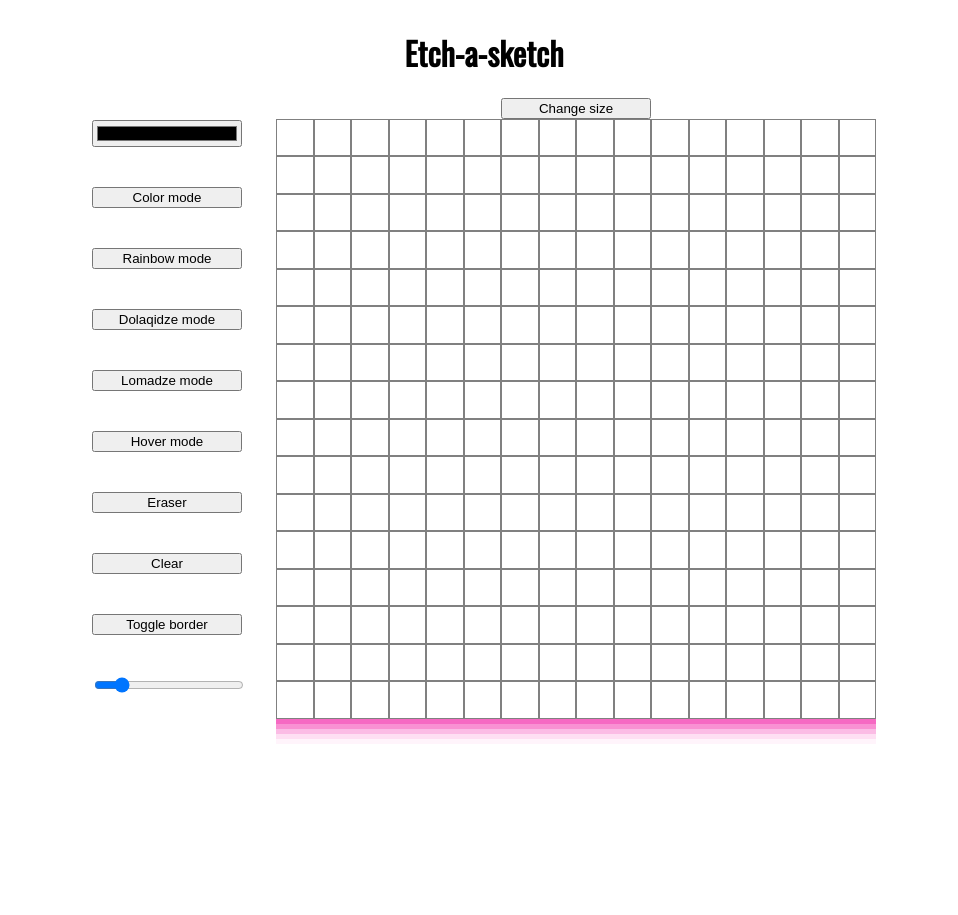
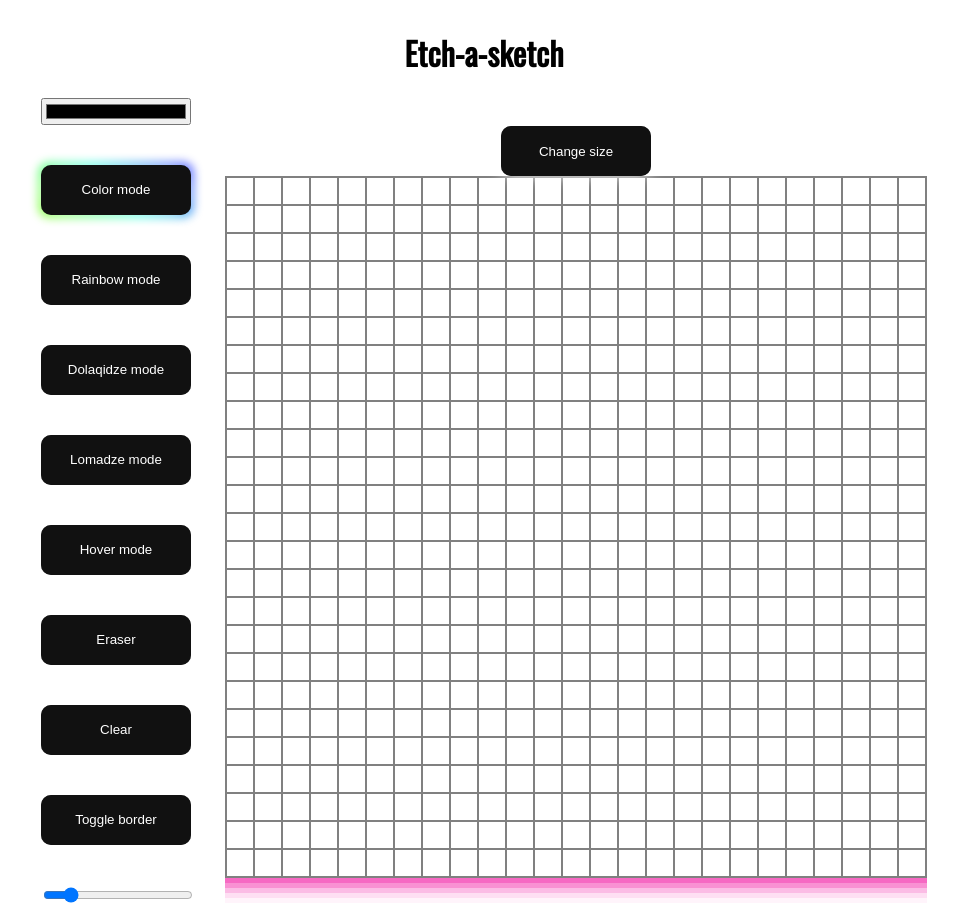
Before and after one commit to Devdaa/Etch-A-Sketch, a plain HTML site: page index.html in a window 1280 px wide. Both pictures are taken after a click on the button "Color mode". Shown: the whole page, without its empty margins (156-1114 px from the left). Before the commit the page ends 800 px from the top, so only its background shows below. Drawn offline with nearby package versions, Linux system fonts and the light colour scheme.

Commit message:
beta release
beta release patch notes:
so much to do not worth to sweat about it yet at least

```diff
--- a/index.html
+++ b/index.html
@@ -17,20 +17,20 @@
     <main>
         <div class="options">
             <input id="colorPicker" type="color" value="#000000">
-            <button id="colorBtn">Color mode</button>
-            <button id="rainbowBtn">Rainbow mode</button>
-            <button id="dolaBtn">Dolaqidze mode</button>
-            <button id="lomadzeBtn">Lomadze mode</button>
-            <button id="hoverBtn">Hover mode</button>
-            <button id="eraserBtn">Eraser</button>
-            <button id="clearBtn">Clear</button>
-            <button id="toggleBorder">Toggle border</button>
+            <button id="colorBtn" class="glow-on-hover">Color mode</button>
+            <button id="rainbowBtn" class="glow-on-hover">Rainbow mode</button>
+            <button id="dolaBtn" class="glow-on-hover">Dolaqidze mode</button>
+            <button id="lomadzeBtn" class="glow-on-hover">Lomadze mode</button>
+            <button id="hoverBtn" class="glow-on-hover">Hover mode</button>
+            <button id="eraserBtn" class="glow-on-hover">Eraser</button>
+            <button id="clearBtn" class="glow-on-hover">Clear</button>
+            <button id="toggleBorder" class="glow-on-hover">Toggle border</button>
             <div class="changeSize">
                 <input id="sizeSlider" type="range" value="16" min="1" max="100">
             </div>
         </div>
         <div class="right-side">
-            <button id="popup" onclick="sizePopup()">Change size</button>
+            <button id="popup" onclick="sizePopup()" class="glow-on-hover">Change size</button>
             <div class="grid"></div>
         </div>
     </main>
--- a/scripts.js
+++ b/scripts.js
@@ -30,6 +30,9 @@ document.getElementById("colorPicker").addEventListener("input", function() {
 });
 
 colorMode.addEventListener("click", () => {
+    colorMode.classList.add("activeButton");
+    isDolaqidzeModeActive = false;
+    isLomadzeModeActive = false;
     let fractions = grid.querySelectorAll("div");
     color = document.getElementById("colorPicker").value;
     fractions.forEach(fraction => {
@@ -38,6 +41,8 @@ colorMode.addEventListener("click", () => {
 });
 
 eraser.addEventListener("click", () => {
+    isDolaqidzeModeActive = false;
+    isLomadzeModeActive = false;
     let fractions = grid.querySelectorAll("div");
     color = "white";
     fractions.forEach(fraction => {
@@ -49,6 +54,7 @@ clear.addEventListener("click", () => {
     let fractions = grid.querySelectorAll("div");
     fractions.forEach(fraction => {
         fraction.style.backgroundColor = "white";
+        fraction.style.backgroundImage = "none";
     });
 });
 
@@ -61,42 +67,103 @@ toggleBtn.addEventListener("click", () => {
             fraction.classList.add("fractionBorder");
         }
     });
-})
+});
+
+const buttons = document.querySelectorAll('.glow-on-hover');
+
+buttons.forEach(button => {
+  button.addEventListener('click', () => {
+    buttons.forEach(btn => btn.classList.remove('active'));
+    button.classList.add('active');
+  });
+});
 
 function createGrid(w){
+    let isDrawing = false;
     let fractions = grid.querySelectorAll("div");
     fractions.forEach((div) => div.remove());
     for(let i=0; i<(w*w); i++){
         const fraction = document.createElement("div");
         fraction.classList.add("fractionBorder");
-        fraction.addEventListener("mouseover", fractionColor);
+        fraction.addEventListener("mousedown", () => {
+            isDrawing = true;
+        });
+        fraction.addEventListener("mouseup", () => {
+            isDrawing = false;
+        });
+        fraction.addEventListener("mousemove", () => {
+            if (isDrawing) {
+                fractionColor(fraction);
+            }
+        });
+        fraction.addEventListener("mouseleave", () => {
+            isDrawing = false;
+        });
+        fraction.addEventListener("mouseenter", (event) => {
+            if (event.buttons === 1) {
+                fractionColor(fraction);
+            }
+        });
+        fraction.setAttribute("draggable", "false");
+        fraction.addEventListener("dragstart", (event) => {
+            event.preventDefault();
+        });
         grid.style.gridTemplateColumns = `repeat(${w}, 1fr)`;
         grid.style.gridTemplateRows = `repeat(${w}, 1fr)`;
         grid.appendChild(fraction).classList.add("fraction");
     }
 }
 
-createGrid(16);
+
+
+let isDolaqidzeModeActive = false;
+
+dolaqidzeMode.addEventListener("click", () => {
+    isLomadzeModeActive = false;
+    isDolaqidzeModeActive = true;
+});
+
+let isLomadzeModeActive = false;
+
+lomadzeMode.addEventListener("click", () => {
+    isDolaqidzeModeActive = false;
+    isLomadzeModeActive = true;
+});
+
+function fractionColor(fraction) {
+  if (isDolaqidzeModeActive) {
+    fraction.style.backgroundImage = imagesDola[Math.floor(Math.random() * imagesDola.length)];
+    fraction.style.backgroundSize = "cover";
+  }else if(isLomadzeModeActive){
+    fraction.style.backgroundImage = imagesLoma[Math.floor(Math.random() * imagesLoma.length)];
+    fraction.style.backgroundSize = "cover";
+  }else if(fraction.classList.contains("rainbow")) {
+    isDolaqidzeModeActive = false;
+    isLomadzeModeActive = false;
+    fraction.style.backgroundColor = `hsl(${Math.random() * 360}, 100%, 50%)`;
+  } else {
+    fraction.style.backgroundColor = color;
+  }
+}
+
+
+
+
+createGrid(25);
 
 rainbowMode.addEventListener("click", () => {
+    isDolaqidzeModeActive = false;
+    isLomadzeModeActive = false;
     let fractions = grid.querySelectorAll("div");
     fractions.forEach(fraction => {
         fraction.classList.add("rainbow");
     });
 });
 
-function fractionColor(){
-    if(this.classList.contains("rainbow")){
-        this.style.backgroundColor = `hsl(${Math.random() * 360}, 100%, 50%)`;
-    }else{
-        this.style.backgroundColor = color;
-    }
-}
-
 function sizePopup(){
     let size = prompt("choose width of ur workplace 1-100 thanks bro");
     if(size<1 || size>100){
-        createGrid(16);
+        createGrid(25);
     }else{
         createGrid(size);
     }
--- a/styles.css
+++ b/styles.css
@@ -1,8 +1,9 @@
 .grid{
-    width: 600px;
-    height: 600px;
+    width: 700px;
+    height: 700px;
     display: grid;
     box-shadow: rgba(240, 46, 170, 0.4) 0px 5px, rgba(240, 46, 170, 0.3) 0px 10px, rgba(240, 46, 170, 0.2) 0px 15px, rgba(240, 46, 170, 0.1) 0px 20px, rgba(240, 46, 170, 0.05) 0px 25px;
+    border: 1px solid gray;
 }
 
 header{
@@ -30,9 +31,62 @@ main{
     align-items: center;
 }
 
-button{
+.glow-on-hover {
     width: 150px;
+    height: 50px;
+    border: none;
+    outline: none;
+    color: #fff;
+    background: #111;
     cursor: pointer;
+    position: relative;
+    z-index: 0;
+    border-radius: 10px;
+}
+
+.glow-on-hover:before {
+    content: '';
+    background: linear-gradient(45deg, #ff0000, #ff7300, #fffb00, #48ff00, #00ffd5, #002bff, #7a00ff, #ff00c8, #ff0000);
+    position: absolute;
+    top: -2px;
+    left:-2px;
+    background-size: 400%;
+    z-index: -1;
+    filter: blur(5px);
+    width: calc(100% + 4px);
+    height: calc(100% + 4px);
+    animation: glowing 20s linear infinite;
+    opacity: 0;
+    border-radius: 10px;
+}
+
+.glow-on-hover:hover:before,
+.glow-on-hover.active:before {
+    opacity: 1;
+    transition: none;
+}
+
+.glow-on-hover:after {
+    z-index: -1;
+    content: '';
+    position: absolute;
+    width: 100%;
+    height: 100%;
+    background: #111;
+    left: 0;
+    top: 0;
+    border-radius: 10px;
+    box-shadow: 0 0 15px #fff;
+}
+
+.glow-on-hover.active:after {
+    box-shadow: 0 0 20px #fff;
+}
+
+@keyframes glowing {
+    0% { background-position: 0 0; }
+    50% { background-position: 400% 0; }
+    100% { background-position: 0 0; }
 }
 
 #colorPicker{
```
